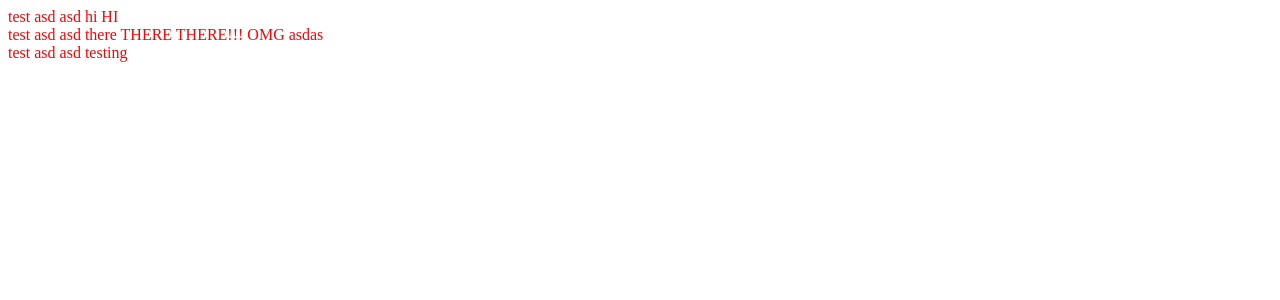
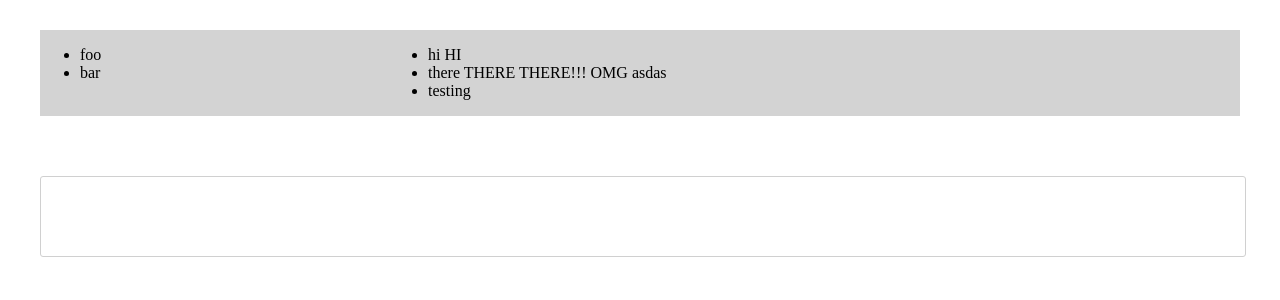
Before and after one commit to eaardal/pluralsight-react-stack, a React app: page / in a window 1280 px wide. Shown: the top 300 px of the page. Built offline with nearby package versions, Linux system fonts and the light colour scheme.

Commit message:
Added channellist, messagebox

```diff
--- a/package.json
+++ b/package.json
@@ -11,14 +11,18 @@
   "dependencies": {
     "babel-core": "^6.4.5",
     "babel-loader": "^6.2.2",
+    "babel-plugin-transform-decorators": "^6.5.0",
+    "babel-plugin-transform-decorators-legacy": "^1.3.4",
     "babel-preset-es2015": "^6.3.13",
     "babel-preset-react": "^6.3.13",
     "babel-preset-stage-0": "^6.3.13",
     "css-loader": "^0.23.1",
+    "material-ui": "^0.14.4",
     "node-sass": "^3.4.2",
     "react": "^0.14.7",
     "react-dom": "^0.14.7",
     "react-hot-loader": "^1.3.0",
+    "react-tap-event-plugin": "^0.2.2",
     "sass-loader": "^3.1.2",
     "style-loader": "^0.13.0",
     "webpack": "^1.12.13",
--- a/src/components/app.jsx
+++ b/src/components/app.jsx
@@ -1,6 +1,8 @@
 import ReactDOM from 'react-dom';
 import React from 'react';
 import MessageList from './messageList.jsx';
+import ChannelList from './channelList.jsx';
+import MessageBox from './messageBox.jsx';
 
 class App extends React.Component {
     constructor() {
@@ -9,8 +11,20 @@ class App extends React.Component {
 
     render() {
         return (
-            <MessageList />
-
+            <div>
+                <div style={{
+                    display: 'flex',
+                    flexFlow: 'row wrap',
+                    maxWidth: 1200,
+                    width: '100%',
+                    margin: '30px auto 30px',
+                    backgroundColor: 'lightGray'
+                }}>
+                    <ChannelList />
+                    <MessageList />
+                </div>
+                <MessageBox />
+            </div>
         )
     }
 }
--- /dev/null
+++ b/src/components/appTheme.js
@@ -0,0 +1,24 @@
+import Colors from 'material-ui/lib/styles/colors';
+import ColorManipulator from 'material-ui/lib/utils/color-manipulator';
+import Spacing from 'material-ui/lib/styles/spacing';
+import zIndex from 'material-ui/lib/styles/zIndex';
+
+export default {
+  spacing: Spacing,
+  zIndex: zIndex,
+  fontFamily: 'Roboto, sans-serif',
+  palette: {
+    primary1Color: Colors.cyan500,
+    primary2Color: Colors.cyan700,
+    primary3Color: Colors.lightBlack,
+    accent1Color: Colors.pinkA200,
+    accent2Color: Colors.grey100,
+    accent3Color: Colors.grey500,
+    textColor: Colors.darkBlack,
+    alternateTextColor: Colors.white,
+    canvasColor: Colors.white,
+    borderColor: Colors.grey300,
+    disabledColor: ColorManipulator.fade(Colors.darkBlack, 0.3),
+    pickerHeaderColor: Colors.cyan500,
+  }
+};
--- /dev/null
+++ b/src/components/channel.jsx
@@ -0,0 +1,15 @@
+import React from 'react';
+
+class Channel extends React.Component {
+    constructor(props) {
+        super(props);
+    }
+
+    render() {
+        return (
+            <li>{this.props.channel}</li>
+        )
+    }
+}
+
+export default Channel;
--- /dev/null
+++ b/src/components/channelList.jsx
@@ -0,0 +1,28 @@
+import React from 'react';
+import Channel from './channel.jsx';
+
+class ChannelList extends React.Component {
+    constructor(props) {
+        super(props);
+        this.state = {
+            channels: [
+                'foo', 'bar'
+            ]
+        }
+    }
+
+    render() {
+        var channelNodes = this.state.channels.map((channel) => {
+           return (
+             <Channel key={channel} channel={channel} />
+           );
+        });
+
+        return (
+            <ul style={{flexGrow: 1}}>{channelNodes}</ul>
+        )
+    }
+
+}
+
+export default ChannelList;
--- /dev/null
+++ b/src/components/message.jsx
@@ -0,0 +1,15 @@
+import React from 'react';
+
+class Message extends React.Component {
+    constructor(props) {
+        super(props);
+    }
+
+    render() {
+        return (
+            <li>{this.props.message}</li>
+        )
+    }
+}
+
+export default Message;
--- /dev/null
+++ b/src/components/messageBox.jsx
@@ -0,0 +1,29 @@
+import React from 'react';
+
+class MessageBox extends React.Component {
+    constructor(props) {
+        super(props);
+    }
+
+    render() {
+        return (
+            <div style={{
+                maxWidth: 1200,
+                margin: '30px auto',
+                padding: 30
+            }}><textarea style={{
+                width: '100%',
+                borderColor: '#D0D0D0',
+                resize: 'none',
+                borderRadius: 3,
+                minHeigth: 50,
+                height: 75,
+                color: '#555',
+                fontSize: 14,
+                outline: 'auto 0px'
+            }}/></div>
+        )
+    }
+}
+
+export default MessageBox;
--- a/src/components/messageList.jsx
+++ b/src/components/messageList.jsx
@@ -1,4 +1,5 @@
 import React from 'react';
+import Message from './message.jsx';
 
 class MessageList extends React.Component {
     constructor(props) {
@@ -15,12 +16,12 @@ class MessageList extends React.Component {
     render() {
         var messageNodes = this.state.messages.map((message) => {
            return (
-             <div key={message}>test asd asd {message}</div>
+             <Message key={message} message={message} />
            );
         });
 
         return (
-            <div>{messageNodes}</div>
+            <ul style={{flexGrow: 2}}>{messageNodes}</ul>
         )
     }
 
--- a/src/main.scss
+++ b/src/main.scss
@@ -1,4 +1,4 @@
-$color: red;
+$color: black;
 
 body {
     color: $color
```
Also changed, not shown: .babelrc.
